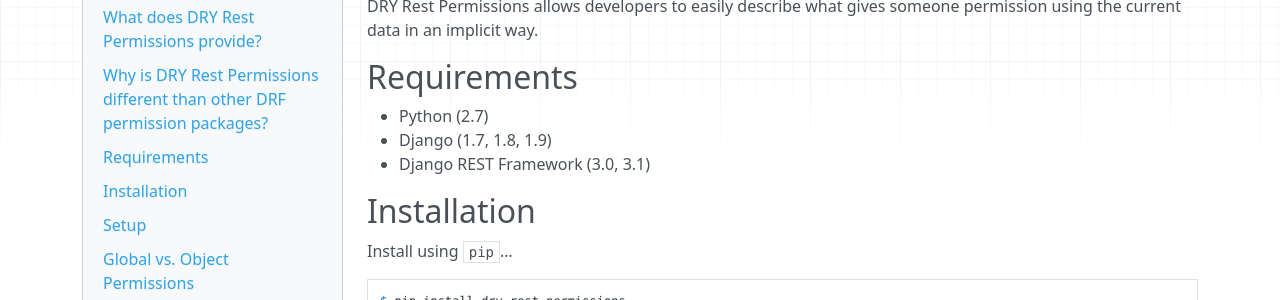
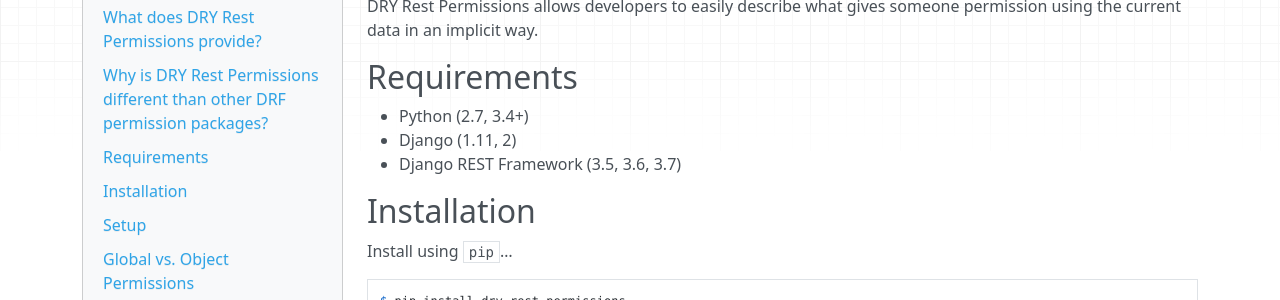
Before and after one commit to dbkaplan/dry-rest-permissions, an MkDocs documentation site: the page built from docs/index.md, in a window 1280 px wide and 900 px high, scrolled down 860 px. Shown: the part 155-455 px from the top of the window. Built offline with MkDocs 1.6.1, drawn with Linux system fonts in a browser that asks for light colours; nearby versions of some CDN libraries.

Commit message:
update generics, docs, requirements, tox

```diff
--- a/docs/index.md
+++ b/docs/index.md
@@ -37,9 +37,9 @@
 
 ##Requirements
 
--  Python (2.7)
--  Django (1.7, 1.8, 1.9)
--  Django REST Framework (3.0, 3.1)
+-  Python (2.7, 3.4+)
+-  Django (1.11, 2)
+-  Django REST Framework (3.5, 3.6, 3.7)
 
 ##Installation
 
--- a/requirements.txt
+++ b/requirements.txt
@@ -1,5 +1,5 @@
 # Minimum Django and REST framework version
-Django>=1.6
+Django>=1.8
 djangorestframework>=2.4.3
 
 # Test requirements
```
Also changed, not shown: README.md (+2 -2 lines), 2 other files.
